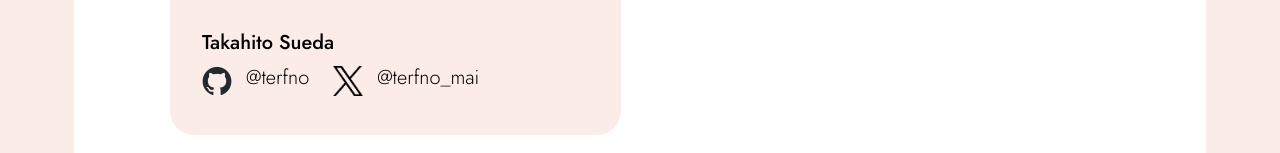
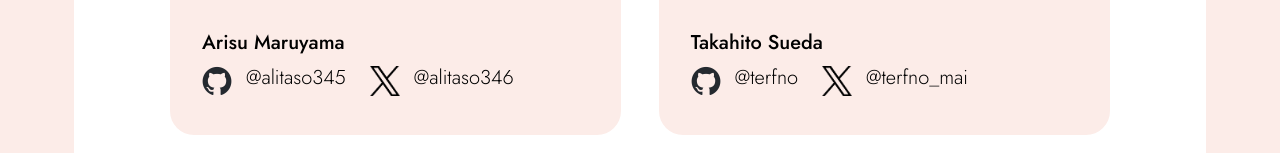
Before and after one commit to tokyorubykaigi12/tokyo12, an Astro site: page /tokyo12/staff in a window 1280 px wide. Shown: the part 1163-1316 px from the top of the page. Built offline with nearby package versions, Linux system fonts and the light colour scheme; Astro itself is replaced by a stand-in of ours.

Commit message:
:zap: add alitaso

```diff
--- a/src/pages/staff.astro
+++ b/src/pages/staff.astro
@@ -34,6 +34,12 @@ const twitter_card = "summary_large_image";
           xID="pndcat"
         />
         <Member
+          name="Arisu Maruyama"
+          md5Email="c850cbd06664627eb8e41cdff4a544b9"
+          githubID="alitaso345"
+          xID="alitaso346"
+        />
+        <Member
           name="Takahito Sueda"
           md5Email="2fda10ff8dccf267309cb551841e96c0"
           githubID="terfno"
```
